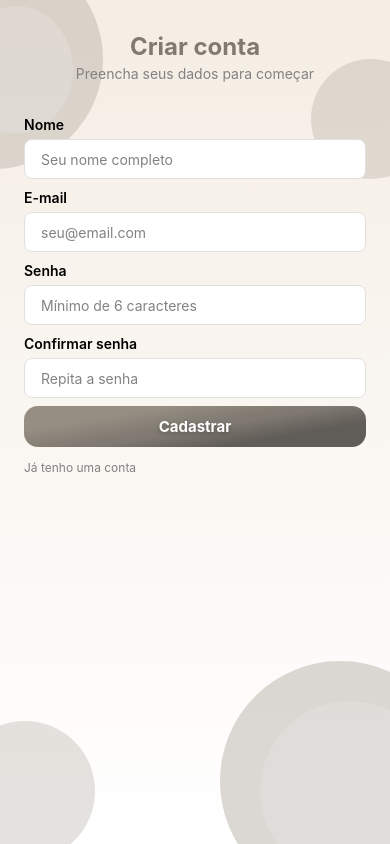
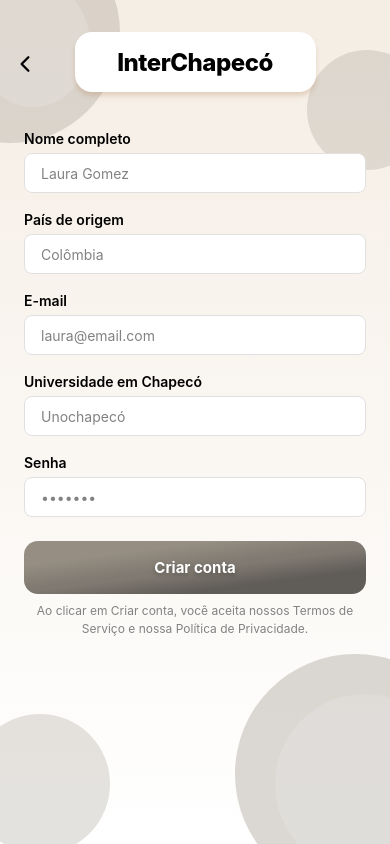
Before and after one commit to Andres0606/PROYECTO-DISPOSITIVOS-MOVEIS, a React Native app: screen /Cadastro in a window 390 px wide. Built offline with nearby package versions, Linux system fonts and the light colour scheme.

Commit message:
Cadastro

```diff
--- /dev/null
+++ b/src/components/atoms/BotaoVoltar.js
@@ -0,0 +1,28 @@
+// ATOM — BotaoVoltar (chevron "voltar" das telas internas)
+import { Pressable, StyleSheet } from 'react-native';
+import { Ionicons } from '@expo/vector-icons';
+import { cores } from '../../theme';
+
+export function BotaoVoltar({ aoPressionar, style }) {
+  return (
+    <Pressable
+      onPress={aoPressionar}
+      hitSlop={12}
+      accessibilityRole="button"
+      accessibilityLabel="Voltar"
+      style={({ pressed }) => [estilos.botao, pressed && estilos.pressionado, style]}
+    >
+      <Ionicons name="chevron-back" size={24} color={cores.texto} />
+    </Pressable>
+  );
+}
+
+const estilos = StyleSheet.create({
+  botao: {
+    width: 24,
+    height: 24,
+    alignItems: 'center',
+    justifyContent: 'center',
+  },
+  pressionado: { opacity: 0.6 },
+});
--- a/src/components/atoms/Button.js
+++ b/src/components/atoms/Button.js
@@ -10,6 +10,7 @@
   carregando = false,
   desabilitado = false,
   icone = null,
+  grande = false, // só para 'primario': altura de 53 (Cadastro, Recuperar senha)
 }) {
   const inativo = carregando || desabilitado;
   const corCarregando = variante === 'primario' ? cores.superficie : cores.texto;
@@ -22,6 +23,7 @@
       style={({ pressed }) => [
         estilos.base,
         estilos[variante],
+        variante === 'primario' && grande && estilos.grande,
         pressed && estilos.pressionado,
         inativo && estilos.inativo,
       ]}
@@ -62,6 +64,7 @@
     borderRadius: raios.md,
     overflow: 'hidden',
   },
+  grande: { minHeight: 53 },
   secundario: {
     borderRadius: raios.sm,
     backgroundColor: cores.superficieSecundaria,
--- a/src/components/molecules/FormField.js
+++ b/src/components/molecules/FormField.js
@@ -3,9 +3,14 @@
 import { Input } from '../atoms/Input';
 import { cores, espacamentos, tipografia } from '../../theme';
 
-export function FormField({ rotulo, erro = '', ...resto }) {
+export function FormField({
+  rotulo,
+  erro = '',
+  margemInferior = espacamentos.sm,
+  ...resto
+}) {
   return (
-    <View style={estilos.container}>
+    <View style={{ marginBottom: margemInferior }}>
       <Text style={estilos.rotulo}>{rotulo}</Text>
       <Input erro={!!erro} {...resto} />
       {!!erro && <Text style={estilos.mensagemErro}>{erro}</Text>}
@@ -14,7 +19,6 @@
 }
 
 const estilos = StyleSheet.create({
-  container: { marginBottom: espacamentos.sm },
   rotulo: {
     marginBottom: espacamentos.xs,
     fontSize: tipografia.corpo,
--- a/src/components/organisms/RegisterForm.js
+++ b/src/components/organisms/RegisterForm.js
@@ -12,92 +12,124 @@
 
 export function RegisterForm({
   aoEnviar,
-  aoVoltarParaLogin,
   carregando = false,
   erroGeral = '',
 }) {
   const [nome, setNome] = useState('');
+  const [pais, setPais] = useState('');
   const [email, setEmail] = useState('');
+  const [universidade, setUniversidade] = useState('');
   const [senha, setSenha] = useState('');
-  const [confirmarSenha, setConfirmarSenha] = useState('');
   const [erros, setErros] = useState({});
 
   function validar() {
     const novosErros = {};
     if (!campoObrigatorio(nome)) novosErros.nome = 'Informe seu nome.';
+    if (!campoObrigatorio(pais)) novosErros.pais = 'Informe seu país de origem.';
     if (!emailValido(email)) novosErros.email = 'Informe um e-mail válido.';
+    if (!campoObrigatorio(universidade))
+      novosErros.universidade = 'Informe sua universidade.';
     if (!senhaValida(senha))
       novosErros.senha = 'A senha deve ter pelo menos 6 caracteres.';
-    if (confirmarSenha !== senha)
-      novosErros.confirmarSenha = 'As senhas não conferem.';
     setErros(novosErros);
     return Object.keys(novosErros).length === 0;
   }
 
   function enviar() {
     if (validar()) {
-      aoEnviar({ nome: nome.trim(), email: email.trim(), senha });
+      aoEnviar({
+        nome: nome.trim(),
+        pais: pais.trim(),
+        email: email.trim(),
+        universidade: universidade.trim(),
+        senha,
+      });
     }
   }
 
   return (
     <View>
       <FormField
-        rotulo="Nome"
-        placeholder="Seu nome completo"
+        rotulo="Nome completo"
+        placeholder="Laura Gomez"
         value={nome}
         onChangeText={setNome}
+        autoCapitalize="words"
         erro={erros.nome}
+        margemInferior={espacamentos.md}
+      />
+      <FormField
+        rotulo="País de origem"
+        placeholder="Colômbia"
+        value={pais}
+        onChangeText={setPais}
+        autoCapitalize="words"
+        erro={erros.pais}
+        margemInferior={espacamentos.md}
       />
       <FormField
         rotulo="E-mail"
-        placeholder="seu@email.com"
+        placeholder="laura@email.com"
         value={email}
         onChangeText={setEmail}
         keyboardType="email-address"
         autoCapitalize="none"
         autoCorrect={false}
         erro={erros.email}
+        margemInferior={espacamentos.md}
+      />
+      <FormField
+        rotulo="Universidade em Chapecó"
+        placeholder="Unochapecó"
+        value={universidade}
+        onChangeText={setUniversidade}
+        autoCapitalize="words"
+        erro={erros.universidade}
+        margemInferior={espacamentos.md}
       />
       <FormField
         rotulo="Senha"
-        placeholder="Mínimo de 6 caracteres"
+        placeholder="•••••••"
         value={senha}
         onChangeText={setSenha}
         secureTextEntry
         autoCapitalize="none"
         erro={erros.senha}
-      />
-      <FormField
-        rotulo="Confirmar senha"
-        placeholder="Repita a senha"
-        value={confirmarSenha}
-        onChangeText={setConfirmarSenha}
-        secureTextEntry
-        autoCapitalize="none"
-        erro={erros.confirmarSenha}
+        margemInferior={espacamentos.md}
       />
 
       {!!erroGeral && <Text style={estilos.erroGeral}>{erroGeral}</Text>}
 
-      <Button titulo="Cadastrar" aoPressionar={enviar} carregando={carregando} />
       <View style={estilos.espaco} />
       <Button
-        titulo="Já tenho uma conta"
-        variante="link"
-        aoPressionar={aoVoltarParaLogin}
-        desabilitado={carregando}
+        titulo="Criar conta"
+        aoPressionar={enviar}
+        carregando={carregando}
+        grande
       />
+
+      <Text style={estilos.termos}>
+        Ao clicar em Criar conta, você aceita nossos Termos de Serviço e nossa
+        Política de Privacidade.
+      </Text>
     </View>
   );
 }
 
 const estilos = StyleSheet.create({
   erroGeral: {
-    marginBottom: espacamentos.md,
+    marginBottom: espacamentos.sm,
     fontSize: tipografia.legenda,
     color: cores.perigo,
     textAlign: 'center',
   },
   espaco: { height: espacamentos.sm },
+  termos: {
+    marginTop: espacamentos.sm,
+    marginHorizontal: -espacamentos.sm,
+    fontSize: tipografia.legenda,
+    lineHeight: 18,
+    color: cores.textoSecundario,
+    textAlign: 'center',
+  },
 });
--- a/src/components/templates/CenteredTemplate.js
+++ b/src/components/templates/CenteredTemplate.js
@@ -1,5 +1,5 @@
 // TEMPLATE — CenteredTemplate (fundo em degradê com círculos decorativos,
-// conteúdo centralizado horizontalmente; usado em Login/Cadastro)
+// conteúdo centralizado horizontalmente; usado nas telas de acesso)
 import {
   KeyboardAvoidingView,
   Platform,
@@ -11,18 +11,40 @@
 import { SafeAreaView } from 'react-native-safe-area-context';
 import { cores, espacamentos, gradientes } from '../../theme';
 
-// Posições e opacidades retiradas do frame Login do Figma (375x812).
-// Os de baixo são ancorados no rodapé para funcionar em qualquer altura.
+// Tamanho, cor e opacidade dos círculos (iguais nos frames de acesso do Figma).
 const circulos = [
-  { id: 'topo-esq', largura: 220, altura: 220, posicao: { left: -117, top: -51 }, clara: false, opacidade: 0.35 },
-  { id: 'topo-esq-2', largura: 114, altura: 127, posicao: { left: -41, top: 6 }, clara: true, opacidade: 0.25 },
-  { id: 'topo-dir', largura: 120, altura: 120, posicao: { right: -41, top: 59 }, clara: false, opacidade: 0.3 },
-  { id: 'base-dir', largura: 240, altura: 240, posicao: { right: -70, bottom: -57 }, clara: false, opacidade: 0.4 },
-  { id: 'base-dir-2', largura: 180, altura: 180, posicao: { right: -50, bottom: -37 }, clara: true, opacidade: 0.25 },
-  { id: 'base-esq', largura: 140, altura: 140, posicao: { left: -45, bottom: -17 }, clara: false, opacidade: 0.3 },
+  { id: 'topo-esq', largura: 220, altura: 220, clara: false, opacidade: 0.35 },
+  { id: 'topo-esq-2', largura: 114, altura: 127, clara: true, opacidade: 0.25 },
+  { id: 'topo-dir', largura: 120, altura: 120, clara: false, opacidade: 0.3 },
+  { id: 'base-dir', largura: 240, altura: 240, clara: false, opacidade: 0.4 },
+  { id: 'base-dir-2', largura: 180, altura: 180, clara: true, opacidade: 0.25 },
+  { id: 'base-esq', largura: 140, altura: 140, clara: false, opacidade: 0.3 },
 ];
 
-export function CenteredTemplate({ children }) {
+// Posições por tela (frame 375x812 do Figma). Os de baixo são ancorados
+// no rodapé para funcionar em qualquer altura de aparelho.
+const posicoes = {
+  login: {
+    'topo-esq': { left: -117, top: -51 },
+    'topo-esq-2': { left: -41, top: 6 },
+    'topo-dir': { right: -41, top: 59 },
+    'base-dir': { right: -70, bottom: -57 },
+    'base-dir-2': { right: -50, bottom: -37 },
+    'base-esq': { left: -45, bottom: -17 },
+  },
+  cadastro: {
+    'topo-esq': { left: -100, top: -77 },
+    'topo-esq-2': { left: -24, top: -20 },
+    'topo-dir': { right: -37, top: 50 },
+    'base-dir': { right: -85, bottom: -50 },
+    'base-dir-2': { right: -65, bottom: -30 },
+    'base-esq': { left: -30, bottom: -10 },
+  },
+};
+
+export function CenteredTemplate({ children, variante = 'login' }) {
+  const posicaoDaTela = posicoes[variante] ?? posicoes.login;
+
   return (
     <View style={estilos.tela}>
       <LinearGradient
@@ -45,7 +67,7 @@
                 backgroundColor: c.clara ? cores.decoracaoClara : cores.decoracao,
                 opacity: c.opacidade,
               },
-              c.posicao,
+              posicaoDaTela[c.id],
             ]}
           />
         ))}
--- a/src/screens/RegisterScreen.js
+++ b/src/screens/RegisterScreen.js
@@ -1,10 +1,12 @@
 // SCREEN — Cadastro
 import { useState } from 'react';
-import { StyleSheet, Text } from 'react-native';
+import { StyleSheet, View } from 'react-native';
 import { CenteredTemplate } from '../components/templates/CenteredTemplate';
 import { RegisterForm } from '../components/organisms/RegisterForm';
+import { Logo } from '../components/atoms/Logo';
+import { BotaoVoltar } from '../components/atoms/BotaoVoltar';
 import { fazerCadastro } from '../services/auth';
-import { cores, espacamentos, tipografia } from '../theme';
+import { espacamentos } from '../theme';
 
 export function RegisterScreen({ navigation }) {
   const [carregando, setCarregando] = useState(false);
@@ -23,15 +25,17 @@
   }
 
   return (
-    <CenteredTemplate>
-      <Text style={estilos.titulo}>Criar conta</Text>
-      <Text style={estilos.subtitulo}>
-        Preencha seus dados para começar
-      </Text>
+    <CenteredTemplate variante="cadastro">
+      <View style={estilos.cabecalho}>
+        <BotaoVoltar
+          aoPressionar={() => navigation.goBack()}
+          style={estilos.voltar}
+        />
+        <Logo />
+      </View>
 
       <RegisterForm
         aoEnviar={cadastrar}
-        aoVoltarParaLogin={() => navigation.navigate('Login')}
         carregando={carregando}
         erroGeral={erro}
       />
@@ -40,17 +44,16 @@
 }
 
 const estilos = StyleSheet.create({
-  titulo: {
-    fontSize: tipografia.titulo,
-    fontWeight: '700',
-    color: cores.primaria,
-    textAlign: 'center',
+  // Ocupa a largura toda da tela (anula o padding do template) para que o
+  // chevron, posicionado em x=13 como no Figma, fique dentro da área tocável.
+  cabecalho: {
+    marginHorizontal: -espacamentos.lg,
+    marginBottom: espacamentos.xl + espacamentos.xs,
+    alignItems: 'center',
   },
-  subtitulo: {
-    marginTop: espacamentos.xs,
-    marginBottom: espacamentos.xl,
-    fontSize: tipografia.corpo,
-    color: cores.textoSecundario,
-    textAlign: 'center',
+  voltar: {
+    position: 'absolute',
+    left: 13,
+    top: 20,
   },
 });
--- a/src/services/auth.js
+++ b/src/services/auth.js
@@ -1,5 +1,5 @@
 // SERVICE — Autenticação
-// ETAPA 3: lógica estática apenas para testar a navegação.
+// ETAPA FRONT: lógica estática apenas para testar a navegação.
 // Depois, o corpo destas funções será trocado por chamadas HTTP reais
 // (api.js) e o token será guardado com storage.js (SecureStore).
 
@@ -7,6 +7,8 @@
   nome: 'Estudante Teste',
   email: 'aluno@interchapeco.com',
   senha: '123456',
+  pais: 'Colômbia',
+  universidade: 'Unochapecó',
 };
 
 function esperar(ms) {
@@ -25,15 +27,20 @@
 
   return {
     token: 'token-fixo-de-teste',
-    usuario: { nome: USUARIO_TESTE.nome, email: USUARIO_TESTE.email },
+    usuario: {
+      nome: USUARIO_TESTE.nome,
+      email: USUARIO_TESTE.email,
+      pais: USUARIO_TESTE.pais,
+      universidade: USUARIO_TESTE.universidade,
+    },
   };
 }
 
-export async function fazerCadastro({ nome, email }) {
+export async function fazerCadastro({ nome, pais, email, universidade }) {
   await esperar(600);
 
   return {
     token: 'token-fixo-de-teste',
-    usuario: { nome, email },
+    usuario: { nome, email, pais, universidade },
   };
 }
```
Also changed, not shown: src/components/molecules/Divider.js (renamed from src/components/organisms/Divider.js).
